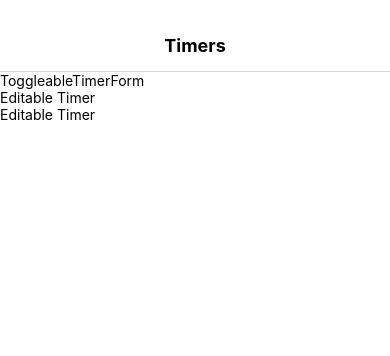
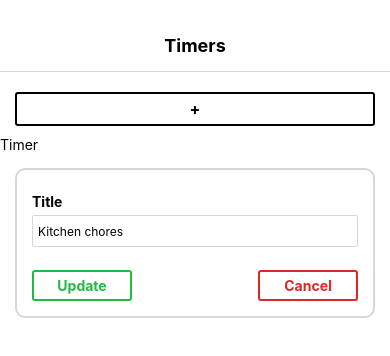
Before and after one commit to jzhang729/react-native-timer-app, a React Native app: screen / in a window 390 px wide. Shown: the top 356 px of the page. Built offline with nearby package versions, Linux system fonts and the light colour scheme.

Commit message:
Built out static components. Added util function.

```diff
--- a/components/EditableTimer.tsx
+++ b/components/EditableTimer.tsx
@@ -1,5 +1,7 @@
 import React from "react";
 import { Text } from "react-native";
+import TimerForm from "./TimerForm";
+import Timer from "./Timer";
 
 interface Props {
   id: string;
@@ -10,8 +12,27 @@ interface Props {
   elapsed: string;
 }
 
-const EditableTimer: React.FC<Props> = () => {
-  return <Text>Editable Timer</Text>;
+const EditableTimer: React.FC<Props> = ({
+  id,
+  title,
+  project,
+  editFormOpen,
+  isRunning,
+  elapsed,
+}) => {
+  if (editFormOpen) {
+    return <TimerForm id={id} title={title} project={project} />;
+  }
+
+  return (
+    <Timer
+      id={id}
+      title={title}
+      project={project}
+      elapsed={elapsed}
+      isRunning={isRunning}
+    />
+  );
 };
 
 export default EditableTimer;
--- a/components/Timer.tsx
+++ b/components/Timer.tsx
@@ -1,15 +1,18 @@
 import React from "react";
-import { Text } from "react-native";
+import { StyleSheet, View, Text } from "react-native";
+import TimerButton from "./TimerButton";
+import { millisecondsToHuman } from "../utils/TimerUtils";
 
 interface Props {
   id: string;
   title: string;
   project: string;
-  elapsed: string;
+  elapsed: number;
   isRunning?: boolean;
 }
 
-const Timer: React.FC<Props> = () => {
+const Timer: React.FC<Props> = ({ id, title, project, elapsed, isRunning }) => {
+  const elapsedString = millisecondsToHuman(elapsed);
   return <Text>Timer</Text>;
 };
 
--- /dev/null
+++ b/components/TimerButton.tsx
@@ -0,0 +1,57 @@
+import React from "react";
+import { StyleSheet, Text, TouchableOpacity } from "react-native";
+
+interface Props {
+  small?: boolean;
+  color: string;
+  title: string;
+}
+
+const TimerButton: React.FC<Props> = ({ small, color, title }) => {
+  return (
+    <TouchableOpacity style={[styles.button, { borderColor: color }]}>
+      <Text
+        style={[
+          styles.buttonText,
+          small ? styles.small : styles.large,
+          { color },
+        ]}
+      >
+        {title}
+      </Text>
+    </TouchableOpacity>
+  );
+};
+
+const styles = StyleSheet.create({
+  button: {
+    marginTop: 10,
+    minWidth: 100,
+    borderWidth: 2,
+    borderRadius: 3,
+  },
+  small: {
+    fontSize: 14,
+    padding: 5,
+  },
+  large: {
+    fontSize: 16,
+    padding: 5,
+  },
+  buttonText: {
+    textAlign: "center",
+    fontWeight: "bold",
+  },
+  title: {
+    fontSize: 14,
+    fontWeight: "bold",
+  },
+  elapsedTime: {
+    fontSize: 18,
+    fontWeight: "bold",
+    textAlign: "center",
+    paddingVertical: 10,
+  },
+});
+
+export default TimerButton;
--- a/components/TimerForm.tsx
+++ b/components/TimerForm.tsx
@@ -1,14 +1,68 @@
 import React from "react";
-import { Text } from "react-native";
+import { StyleSheet, View, Text, TextInput } from "react-native";
+import TimerButton from "./TimerButton";
 
 interface Props {
-  id: string;
-  title: string;
-  project: string;
+  id?: string;
+  title?: string;
+  project?: string;
 }
 
-const TimerForm: React.FC<Props> = () => {
-  return <Text>TimerForm</Text>;
+const TimerForm: React.FC<Props> = ({ id, title, project }) => {
+  const submitText = id ? "Update" : "Create";
+  return (
+    <View style={styles.formContainer}>
+      <View style={styles.attributeContainer}>
+        <Text style={styles.textInputTitle}>Title</Text>
+        <View style={styles.textInputContainer}>
+          <TextInput
+            style={styles.textInput}
+            underlineColorAndroid="transparent"
+            defaultValue={project}
+          ></TextInput>
+        </View>
+      </View>
+      <View style={styles.buttonGroup}>
+        <TimerButton small color="#21BA45" title={submitText} />
+        <TimerButton small color="#DB2828" title="Cancel" />
+      </View>
+    </View>
+  );
 };
 
+const styles = StyleSheet.create({
+  formContainer: {
+    backgroundColor: "white",
+    borderColor: "#d6d7da",
+    borderWidth: 2,
+    borderRadius: 10,
+    padding: 15,
+    margin: 15,
+    marginBottom: 0,
+  },
+  attributeContainer: {
+    marginVertical: 8,
+  },
+  textInputContainer: {
+    borderColor: "#d6d7da",
+    borderRadius: 2,
+    borderWidth: 1,
+    marginBottom: 5,
+  },
+  textInput: {
+    height: 30,
+    padding: 5,
+    fontSize: 12,
+  },
+  textInputTitle: {
+    fontSize: 14,
+    fontWeight: "bold",
+    marginBottom: 5,
+  },
+  buttonGroup: {
+    flexDirection: "row",
+    justifyContent: "space-between",
+  },
+});
+
 export default TimerForm;
--- a/components/ToggleableTimerForm.tsx
+++ b/components/ToggleableTimerForm.tsx
@@ -1,12 +1,27 @@
 import React from "react";
-import { Text } from "react-native";
+import { StyleSheet, Text, View } from "react-native";
+import TimerForm from "./TimerForm";
+import TimerButton from "./TimerButton";
 
 interface Props {
   isOpen: boolean;
 }
 
-const ToggleableTimerForm: React.FC<Props> = () => {
-  return <Text>ToggleableTimerForm</Text>;
+const ToggleableTimerForm: React.FC<Props> = ({ isOpen }) => {
+  return (
+    <View style={[styles.container, !isOpen && styles.buttonPadding]}>
+      {isOpen ? <TimerForm /> : <TimerButton title="+" color="black" />}
+    </View>
+  );
 };
 
+const styles = StyleSheet.create({
+  container: {
+    paddingVertical: 10,
+  },
+  buttonPadding: {
+    paddingHorizontal: 15,
+  },
+});
+
 export default ToggleableTimerForm;
--- a/package.json
+++ b/package.json
@@ -12,12 +12,14 @@
     "react": "~16.9.0",
     "react-dom": "~16.9.0",
     "react-native": "https://github.com/expo/react-native/archive/sdk-36.0.0.tar.gz",
-    "react-native-web": "~0.11.7"
+    "react-native-web": "~0.11.7",
+    "uuid": "3.1.0"
   },
   "devDependencies": {
     "@types/react": "^16.9.43",
     "@types/react-dom": "^16.9.8",
     "@types/react-native": "^0.63.1",
+    "@types/uuid": "^8.0.0",
     "babel-preset-expo": "~8.0.0",
     "typescript": "^3.9.7"
   },
--- /dev/null
+++ b/utils/TimerUtils.ts
@@ -0,0 +1,43 @@
+import uuidv4 from "uuid/v4";
+
+interface Timer {
+  title: string;
+  project: string;
+  id: string;
+  elapsed: number;
+  isRunning: boolean;
+}
+
+export const millisecondsToHuman = (ms: number) => {
+  const seconds = Math.floor((ms / 1000) % 60);
+  const minutes = Math.floor((ms / 1000 / 60) % 60);
+  const hours = Math.floor(ms / 1000 / 60 / 60);
+
+  const humanized = [
+    pad(hours.toString(), 2),
+    pad(minutes.toString(), 2),
+    pad(seconds.toString(), 2),
+  ].join(":");
+
+  return humanized;
+};
+
+const pad = (numberString: string, size: number) => {
+  let padded = numberString;
+  while (padded.length < size) {
+    padded = `0${padded}`;
+  }
+  return padded;
+};
+
+export const newTimer = (attrs = { title: "", project: "" }): Timer => {
+  const timer = {
+    title: attrs.title || "Timer",
+    project: attrs.project || "Project",
+    id: uuidv4(),
+    elapsed: 0,
+    isRunning: false,
+  };
+
+  return timer;
+};
```
Also changed, not shown: 1 other file (tests, documents, lock files or other folders).
